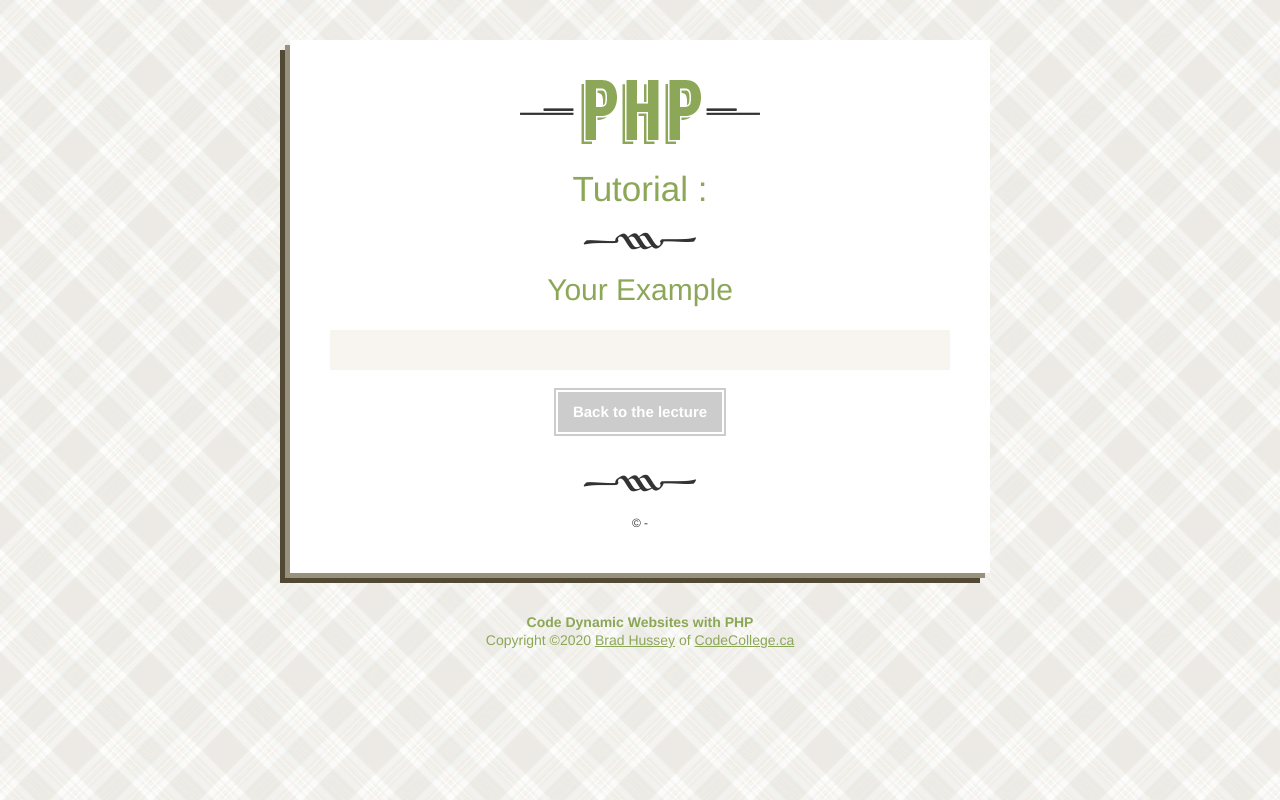
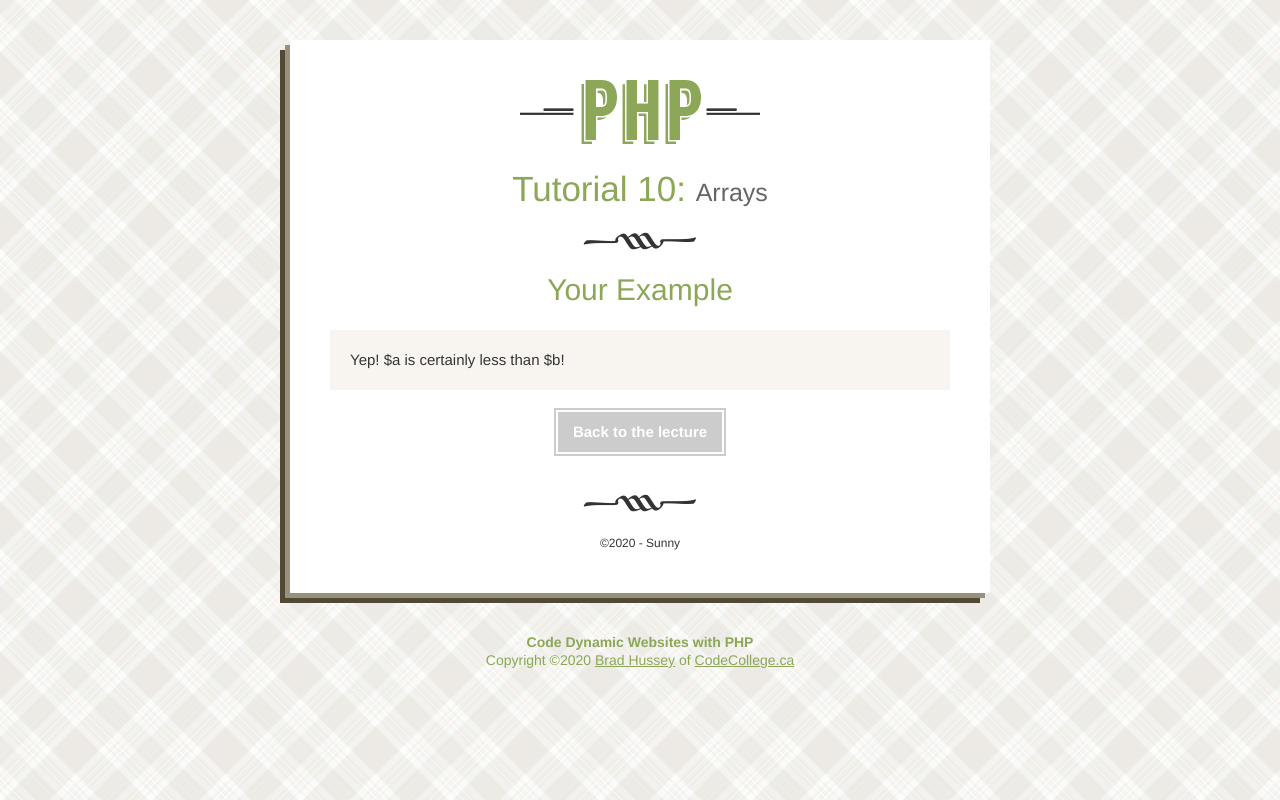
Before and after one commit to hebs87/php-basics, a PHP site: page /practice.php in a window 1280 px wide. Run offline with PHP 8.4, Linux system fonts and the light colour scheme.

Commit message:
Completed if statements challenge

```diff
--- a/10_IfStatements/practice.php
+++ b/10_IfStatements/practice.php
@@ -1,17 +1,22 @@
 <?php
 
 	// Constants
+    define('TITLE', 'Arrays');
 
+    // Custom Variables
+    $lesson_num = 10;
+    $this_year = date('Y');
+    $my_name = 'Sunny';
 
-	// Custom Variables
-
+    $a = 20;
+    $b = 50;
 
 ?>
 
 <!DOCTYPE html>
-<html>
+<html lang="en">
 	<head>
-		<title>PHP <!-- TITLE --></title>
+		<title>PHP <?php echo TITLE; ?></title>
 		<link href="../assets/styles.css" rel="stylesheet">
 	</head>
 	<body>
@@ -20,20 +25,24 @@
 				<img src="../assets/img/logo.png" alt="PHP">
 			</a>
 
-			<h1>Tutorial <!-- LESSON NUMBER -->: <small><!-- TITLE --></small></h1>
+			<h1>Tutorial <?php echo $lesson_num; ?>: <small><?php echo TITLE; ?></small></h1>
 			<hr>
 
 			<h2>Your Example</h2>
 
 			<div class="sandbox">
-
+			    <?php
+                    if ($a < $b) {
+                        echo 'Yep! $a is certainly less than $b!';
+                    };
+                ?>
 			</div><!-- end sandbox -->
 
 			<a href="index.php" class="button">Back to the lecture</a>
 
 			<hr>
 
-			<small>&copy;<!-- YEAR --> - <!-- NAME --></small>
+			<small>&copy;<?php echo $this_year; ?> - <?php echo $my_name; ?></small>
 		</div><!-- end wrapper -->
 
 		<div class="copyright-info">
```
